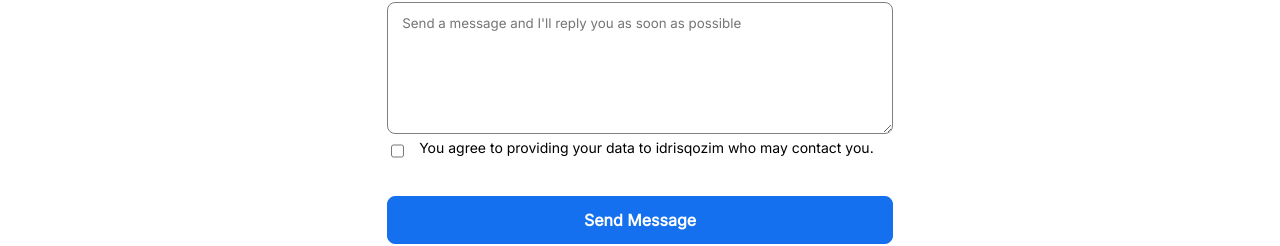
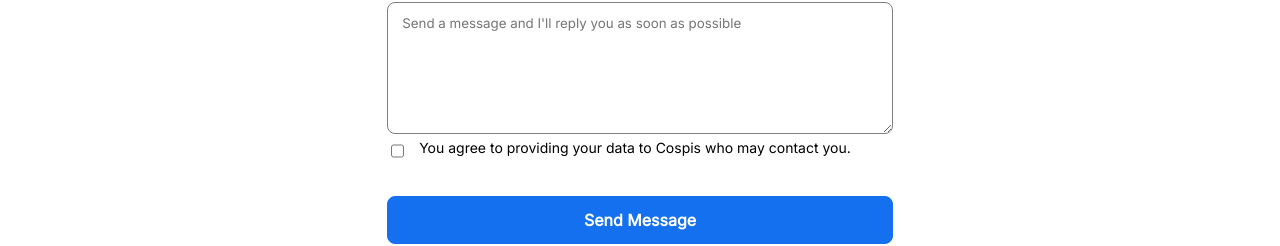
Before and after one commit to Cospis/Front-End-Stage-1-Task, a React (Create React App) app: page /contact in a window 1280 px wide. Shown: the part 384-630 px from the top of the page. Built offline with nearby package versions, Linux system fonts and the light colour scheme.

Commit message:
Update Form.js

```diff
--- a/src/Form.js
+++ b/src/Form.js
@@ -1,5 +1,5 @@
 const Forms = () => {
-  const name = "idrisqozim";
+  const name = "Cospis";
   return (
     <div className="forms">
       <form>
```
